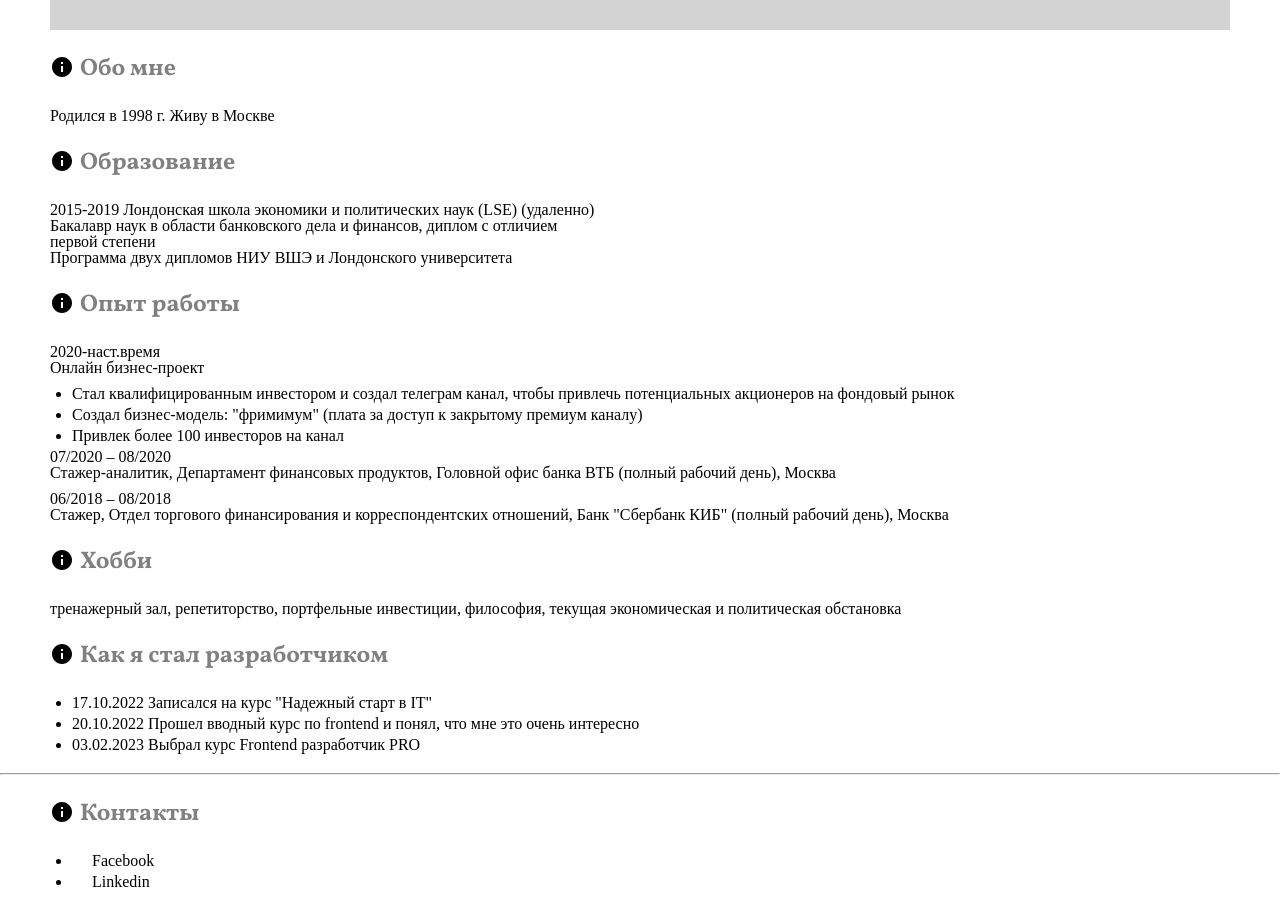
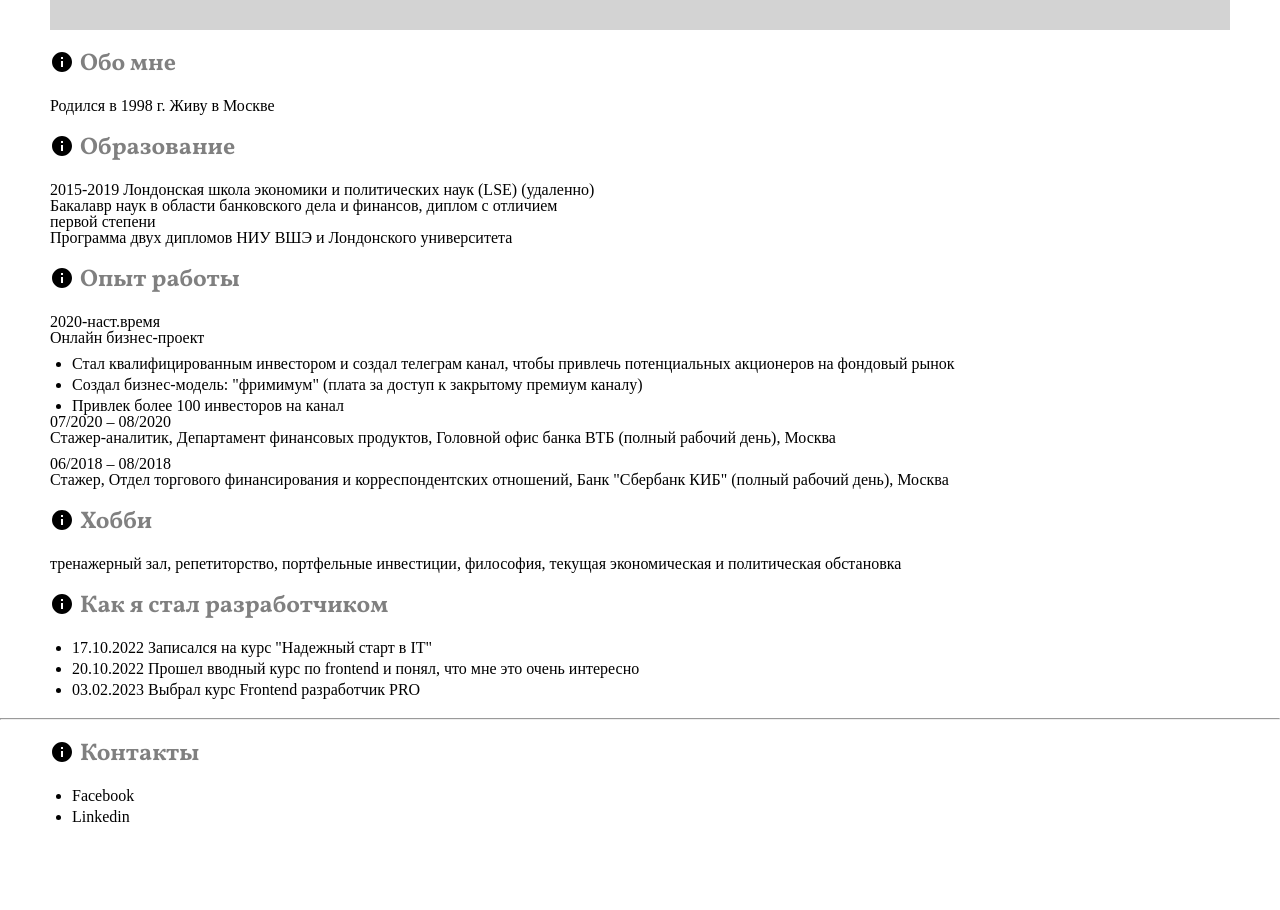
Before and after one commit to IliaFom/Card-site-Fominykh, a plain HTML site: page index.html in a window 1280 px wide. Shown: the part 500-1410 px from the top of the page. After the commit the page ends 1325 px from the top, so only its background shows below. Drawn offline with Linux system fonts and the light colour scheme.

Commit message:
project update

```diff
--- a/CSS/reset2.css
+++ b/CSS/reset2.css
@@ -21,7 +21,15 @@ time, mark, audio, video, button {
 	border: 0;
 	vertical-align: baseline;
 }
+
+/*Добавил button в списке вверху */
 /* HTML5 display-role reset for older browsers */
+
+hr{
+	margin: 0;
+}
+
+/* Добавил hr */
 article, aside, details, figcaption, figure,
 footer, header, hgroup, menu, nav, section
 footer, header, hgroup, main, menu, nav, section {
--- a/CSS/style.css
+++ b/CSS/style.css
@@ -3,11 +3,11 @@
 a {
 color: black;
 padding: 20px;
-/* display: inline-block; */
+display: inline-block;
 text-decoration: none;
 }
 
-li {
+li:not(:last-child) {
     margin: 0px 0px 5px 0px;
 }
 
@@ -17,8 +17,6 @@ color: peru;
 
 .wrapper1 {
     text-align: center;
-    margin-top: 20px;
-    margin-bottom: 20px;
 }
 
 img {
@@ -34,7 +32,7 @@ h1, h2 {
 }
 
 h2{
-    margin: 25px 0px;
+    margin: 20px 0px;
 }
 
 h1 {
@@ -92,3 +90,7 @@ ul{
 .element{
     align-self: center;
 }
+
+.footer-link{
+    padding: 0;
+}
--- a/index.html
+++ b/index.html
@@ -56,8 +56,8 @@
     </main>
     <footer>
         <h2 class="subtext" id="contacts">Контакты</h2>
-        <ul> <li><a href="https://www.facebook.com/Ilia.M.Fom">Facebook</a></li>
-        <li><a href="https://www.linkedin.com/in/ilia-fominykh-0083b3157/">Linkedin</a></li>
+        <ul> <li><a class="footer-link" href="https://www.facebook.com/Ilia.M.Fom">Facebook</a></li>
+        <li><a class="footer-link" href="https://www.linkedin.com/in/ilia-fominykh-0083b3157/">Linkedin</a></li>
         </ul>
     </footer>
 </body>
```
